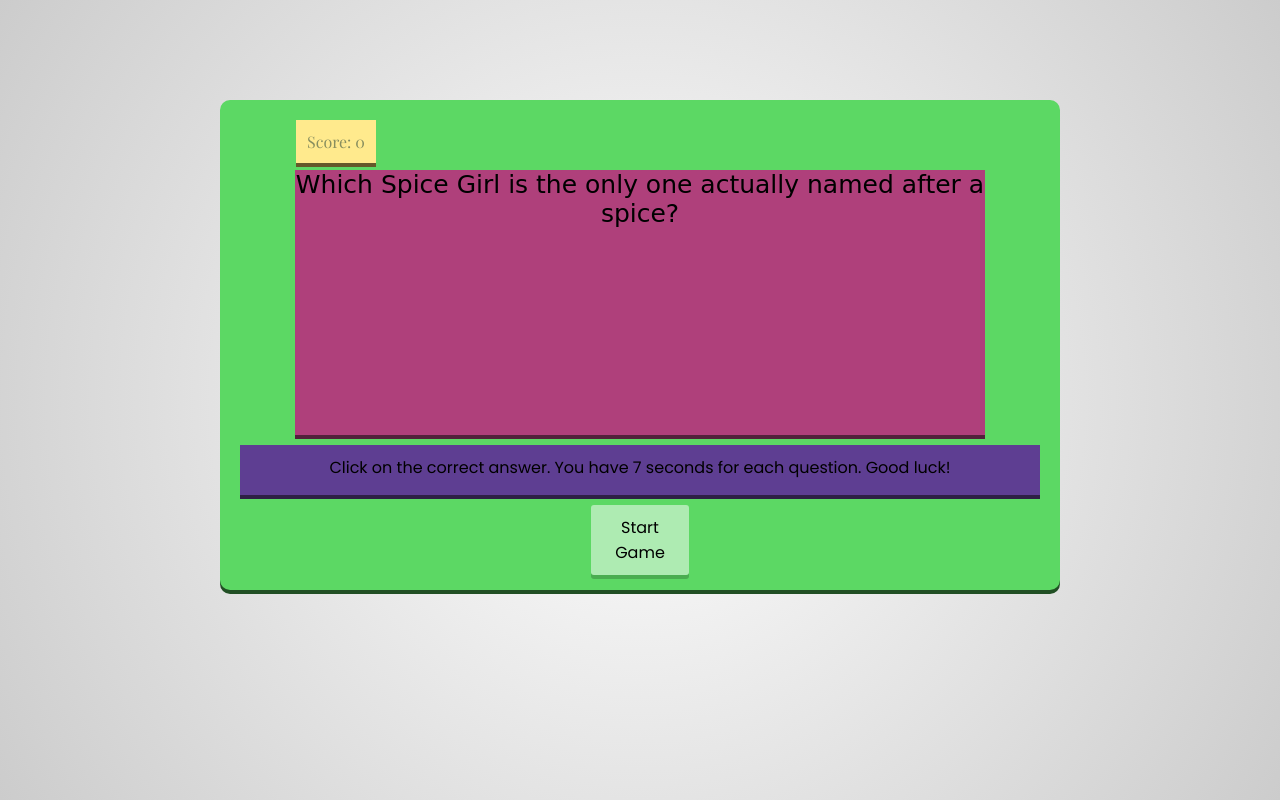
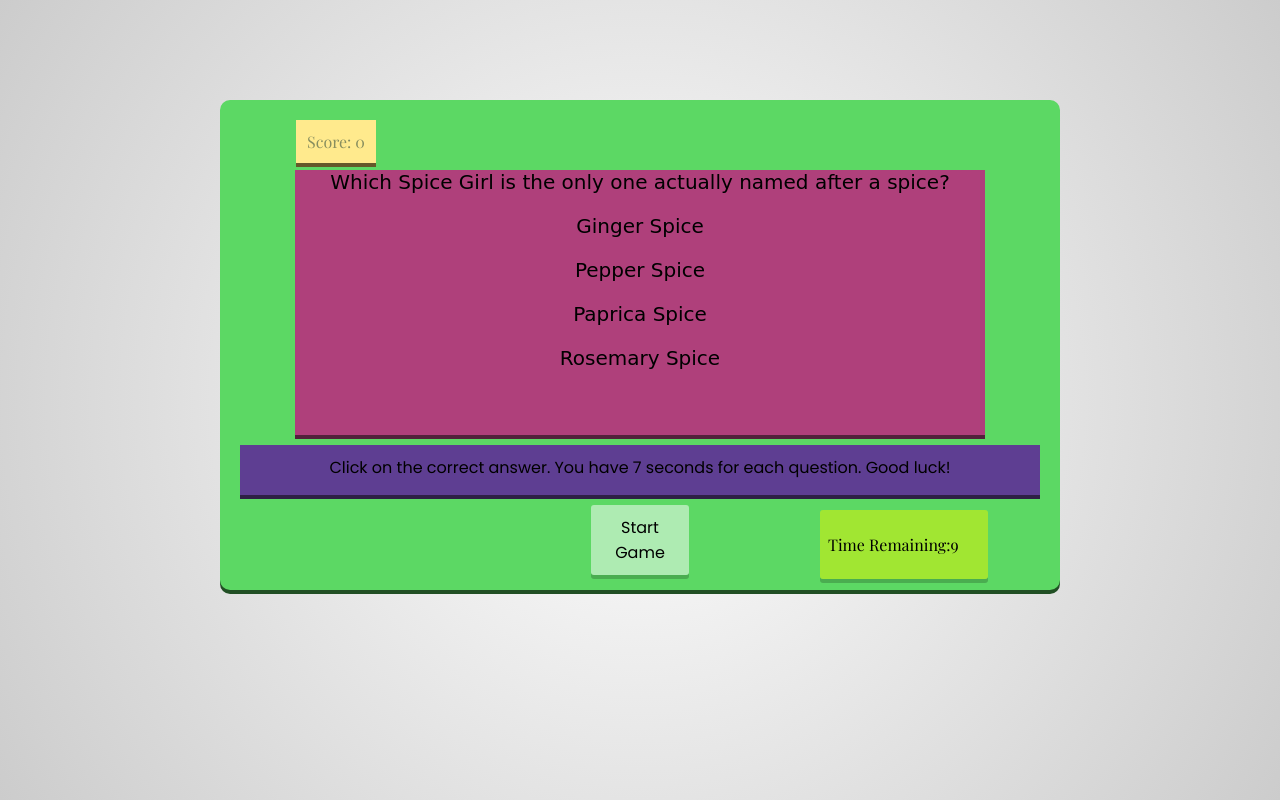
Before and after one commit to andyreesecups/TriviaGame, a plain HTML site: page index.html in a window 1280 px wide. Both pictures are taken after a click on the element "Start Game". Drawn offline with nearby package versions, Linux system fonts and the light colour scheme.

Commit message:
unfinished submission

```diff
--- a/assets/css/style.css
+++ b/assets/css/style.css
@@ -57,7 +57,7 @@ html{
     margin: 50px auto 10px auto;
     background-color: #AF407B;
     box-shadow: 0px 4px #52223B;
-    font-size: 25px;
+    font-size: 20px;
     text-align: center;
     font-family: cursive, sans-serif;
     color: black;
@@ -99,19 +99,20 @@ html{
     -ms-transition: all 0.2s;
 }
 
-#timeremaining{
+#timeremaining {
     font-family: 'Playfair Display', serif;
     width: 152px;
     padding: 8px;
     position: absolute;
-    top: 395px;
+    margin-left: 200px;
+    top: 410px;
     left: 400px;
+    z-index: 1;
     background-color: rgba(181, 235, 36, 0.78);
     border-radius: 3px;
     box-shadow: 0px 4px rgba(0, 0, 0, 0.2);
     -moz-box-shadow: 0px 4px rgba(0, 0, 0, 0.2);
     -webkit-box-shadow: 0px 4px rgba(0, 0, 0, 0.2);
-    display: none;
 }
 
 #gameOver{
--- a/assets/javascript/app.js
+++ b/assets/javascript/app.js
@@ -16,24 +16,24 @@ var questArr = [
     new Questions("What year did the New Orleans Saints win the Super Bowl", ["2010", "2006", "2012", "2003"])
 ];
 
+
+
 var usedQuestions = [];
 
 function Questions(question, answers, img, time) {
     this.question = question;
     this.answers = answers;
     this.img = img || null;
-    this.time = time || 7; //seconds
+    this.time = time || 9; //seconds
 }
 
-displayRandom();
 
-//    $("#question").html("<p> " + question + "</p>");
-// $("#question").html("<p> " + answer + " </p>");
-// $("#time-remaining").html("<p> " + "Time Remaining: " + counter + "</p>");
 
 // Display a random question object's question, answers, and handled time remaining
 //------------------------------------------------------------------
 function displayRandom() {
+
+ 	$("#question").empty();
 
 
     // pick a random question object from the questArr
@@ -51,8 +51,10 @@ function displayRandom() {
     // pull question from the random question object
     var question = questObj.question;
 
-    // display question in console
-    // console.log(question);
+    // display question
+    $("#question").append("<p> " + question + "</p>");
+
+
 
 
     // Display the random question object's answers
@@ -60,6 +62,7 @@ function displayRandom() {
 
     // pull the answers array from the random question object
     var answers = questObj.answers;
+
 
     // pick the answers from the answers array
     //-----------------------------------------------
@@ -70,9 +73,9 @@ function displayRandom() {
 
         //display answer in console
         // console.log(answer);
-        $("#question").html("<p> " + answer + "</p>");
-        $("#question").html("<p> " + question + "</p>");
-        $("#timeremaining").html("<p> " + "Time Remaining: " + counter + "</p>");
+        $("#question").append("<p> " + answer + "</p>");
+
+
 
     }
 
@@ -84,6 +87,7 @@ function displayRandom() {
 
     //pulled the time from the random question object
     var counter = questObj.time; // var counter = 5;
+
 
     // create an interval to calculate time remaining
     var interval = setInterval(function() {
@@ -98,10 +102,12 @@ function displayRandom() {
             // stop calculating time remaining
             clearInterval(interval);
             shiftQuestionObj(index);
+
         }
     }, 1000);
 
-
+var display = ("<p> " + "Time Remaining:" + counter + "</p>");
+    $("#timeremaining").html(display);
 
 }
 
@@ -119,32 +125,9 @@ function shiftQuestionObj(index) {
 
 }
 
+
 // Once the Start button is clicked generate a random Question and start counter
 document.getElementById("startreset").onclick = function() {
     displayRandom();
 
 }
-
-
-
-
-
-
-// If user picks the correct answer
-//-----------------------------------
-// stop counter
-
-//increase score by 1
-
-//generate a new random question and answers
-
-//and start counter after 5 seconds without user input
-
-//else
-//-----------------------
-
-//stop counter
-
-// show counter after 5 seconds
-
-//generate a new question and answers
--- a/index.html
+++ b/index.html
@@ -27,8 +27,7 @@
             </div>
          <div id="startreset">Start Game</div>
 
-         <div id="timeremaining">
-   Time Remaining: <span id="timeremainingvalue">7</span>
+         <div id="timeremaining"><span id="timeremainingvalue"></span>
             </div>
             <div id="gameOver">
 
```
